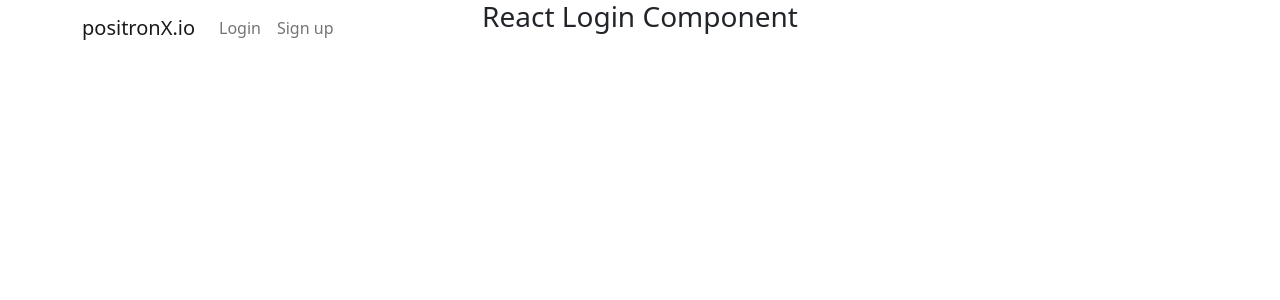
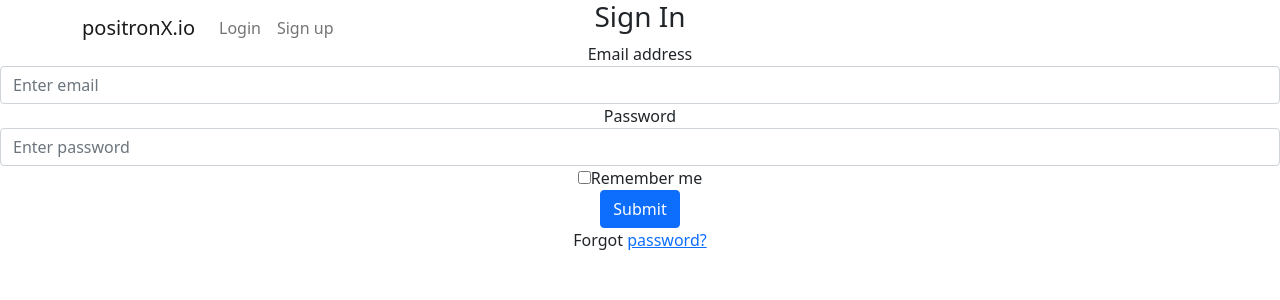
Before and after one commit to awesomecoder233/Build-React-Login-Sign-Up-UI-Template-with-Bootstrap, a React (Create React App) app: page / in a window 1280 px wide. Shown: the top 300 px of the page. Built offline with nearby package versions, Linux system fonts and the light colour scheme.

Commit message:
Create React Login Form UI Template with Bootstrap 4

```diff
--- a/src/components/login.component.js
+++ b/src/components/login.component.js
@@ -1,11 +1,33 @@
 import React, { Component } from "react";
 
-export default class login extends Component {
+export default class Login extends Component {
     render() {
         return (
-            <div>
-                <h3>React Login Component</h3>
-            </div>
+            <form>
+                <h3>Sign In</h3>
+
+                <div className="form-group">
+                    <label>Email address</label>
+                    <input type="email" className="form-control" placeholder="Enter email" />
+                </div>
+
+                <div className="form-group">
+                    <label>Password</label>
+                    <input type="password" className="form-control" placeholder="Enter password" />
+                </div>
+
+                <div className="form-group">
+                    <div className="custom-control custom-checkbox">
+                        <input type="checkbox" className="custom-control-input" id="customCheck1" />
+                        <label className="custom-control-label" htmlFor="customCheck1">Remember me</label>
+                    </div>
+                </div>
+
+                <button type="submit" className="btn btn-primary btn-block">Submit</button>
+                <p className="forgot-password text-right">
+                    Forgot <a href="#">password?</a>
+                </p>
+            </form>
         );
     }
 }
```
